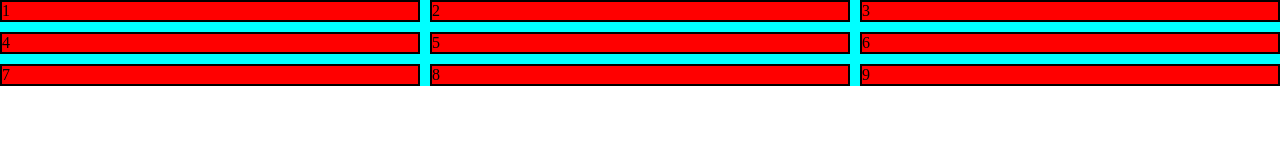
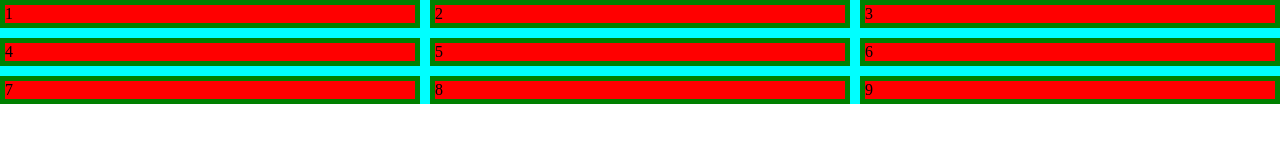
Before and after one commit to rinkusingh-cmd/navbar, a plain HTML site: page size.html in a window 1280 px wide. Drawn offline with Linux system fonts and the light colour scheme.

Commit message:
changed size.html

```diff
--- a/size.html
+++ b/size.html
@@ -22,7 +22,7 @@
        }
        .items{
            background: red;
-           border: 2px solid #000;
+           border: 5px solid green;
 
        }
        /* @media screen and (min-width: 900px){
```
